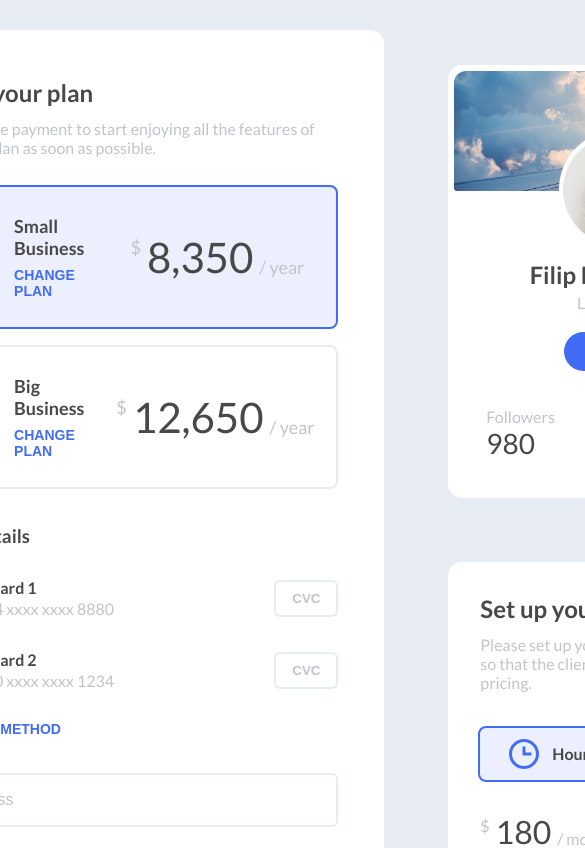
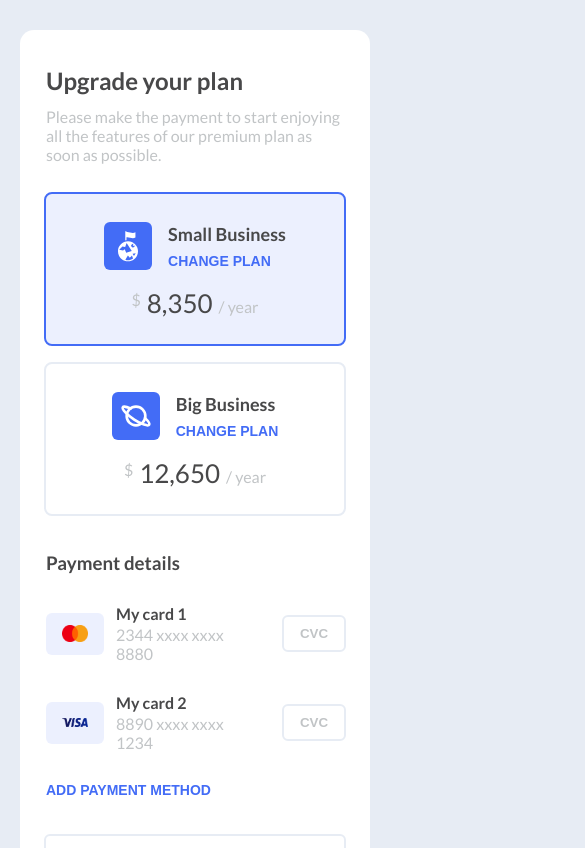
Before and after one commit to kadiranyl/naylalabs-task, a Next.js app: page / in a window 390 px wide. Shown: the top 848 px of the page, 585 px wide, since content can reach past the window. Built offline with nearby package versions, Linux system fonts and the light colour scheme.

Commit message:
Make everything responsive

```diff
--- a/src/styles/global.scss
+++ b/src/styles/global.scss
@@ -315,7 +315,7 @@ main {
     width: 30%;
 
     .box {
-      min-width: 340px;
+      min-width: 375px;
     }
 
     .profile-box {
--- a/src/styles/responsive.scss
+++ b/src/styles/responsive.scss
@@ -0,0 +1,85 @@
+@media screen and (max-width: 1362px) {
+    main {
+        gap: 32px;
+        padding: 30px 20px;
+        width: 100%;
+
+        .main-right {
+            width: 40%;
+        }
+    }
+}
+
+@media screen and (max-width: 1023px) {
+    main {
+        flex-direction: column;
+        width: 80%;
+
+        .main-right, .box {
+            width: 100%;
+            min-width: auto !important;
+        }
+    }
+}
+
+@media screen and (max-width: 899px) {
+
+}
+
+@media screen and (max-width: 767px) {
+    main {
+        width: 100%;
+
+        .two-left-one-right-schema.plan-schema .price-module {
+
+            span {
+                font-size: 26px !important;
+                line-height: 26px !important;
+                min-height: 26px !important;
+            }
+
+            p {
+                font-size: 16px !important;
+            }
+        }
+
+        .box.main-left {
+            padding: 36px 26px;
+        }
+    }
+}
+
+@media screen and (max-width: 599px) {
+    main {
+
+        .main-right {
+            gap: 36px;
+        }
+
+        .box .two-left-one-right-schema.plan-schema {
+            padding: 28px 16px;
+            flex-direction: column;
+            gap: 20px;
+
+            .schema-left {
+                gap: 16px;
+
+                .plan-icon {
+                    min-width: 48px;
+                    min-height: 48px;
+                }
+            }
+        }
+    }
+}
+
+@media screen and (max-width: 479px) {
+    .main-right .set-pricing .hourly-fixed {
+        flex-direction: column !important;
+        gap: 16px !important;
+
+        .pickable {
+            width: 100%;
+        }
+    }
+}
```
